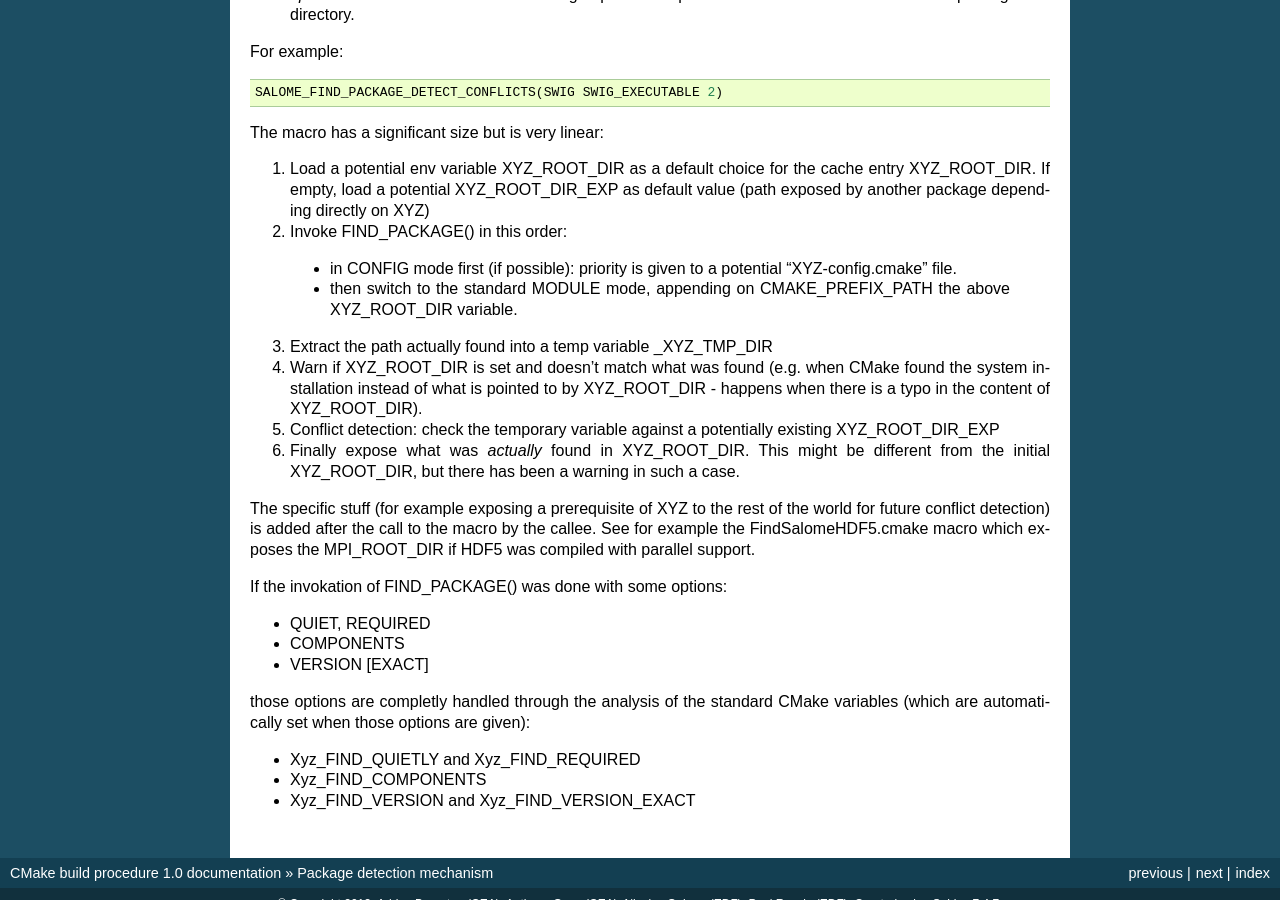
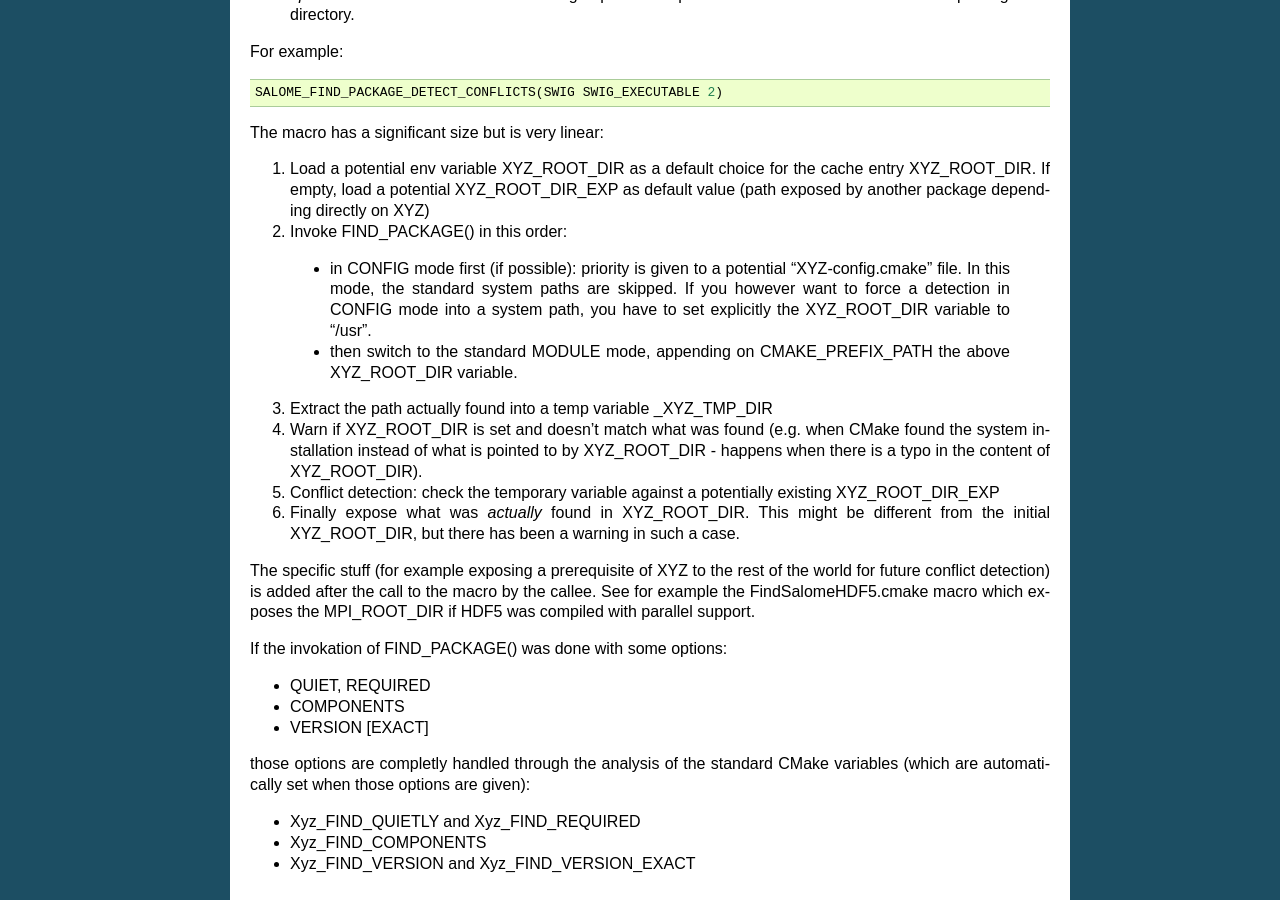
Before and after one commit to SalomePlatform/documentation, a Sphinx documentation site: the page built from dev/cmake/source/pkg.rst, in a window 1280 px wide and 900 px high, scrolled down 3434 px. Built offline with Sphinx 7.4.7, drawn with Linux system fonts in a browser that asks for light colours.

Commit message:
CMake: amended doc about CONFIG mode following code change

```diff
--- a/dev/cmake/source/pkg.rst
+++ b/dev/cmake/source/pkg.rst
@@ -161,7 +161,7 @@ The macro has a significant size but is very linear:
    directly on XYZ)
 2. Invoke FIND_PACKAGE() in this order:
 
-  * in CONFIG mode first (if possible): priority is given to a potential "XYZ-config.cmake" file.
+  * in CONFIG mode first (if possible): priority is given to a potential "XYZ-config.cmake" file. In this mode, the standard system paths are skipped. If you however want to force a detection in CONFIG mode into a system path, you have to set explicitly the XYZ_ROOT_DIR variable to "/usr".
   * then switch to the standard MODULE mode, appending on CMAKE_PREFIX_PATH the above XYZ_ROOT_DIR variable.
 
 3. Extract the path actually found into a temp variable _XYZ_TMP_DIR
```
